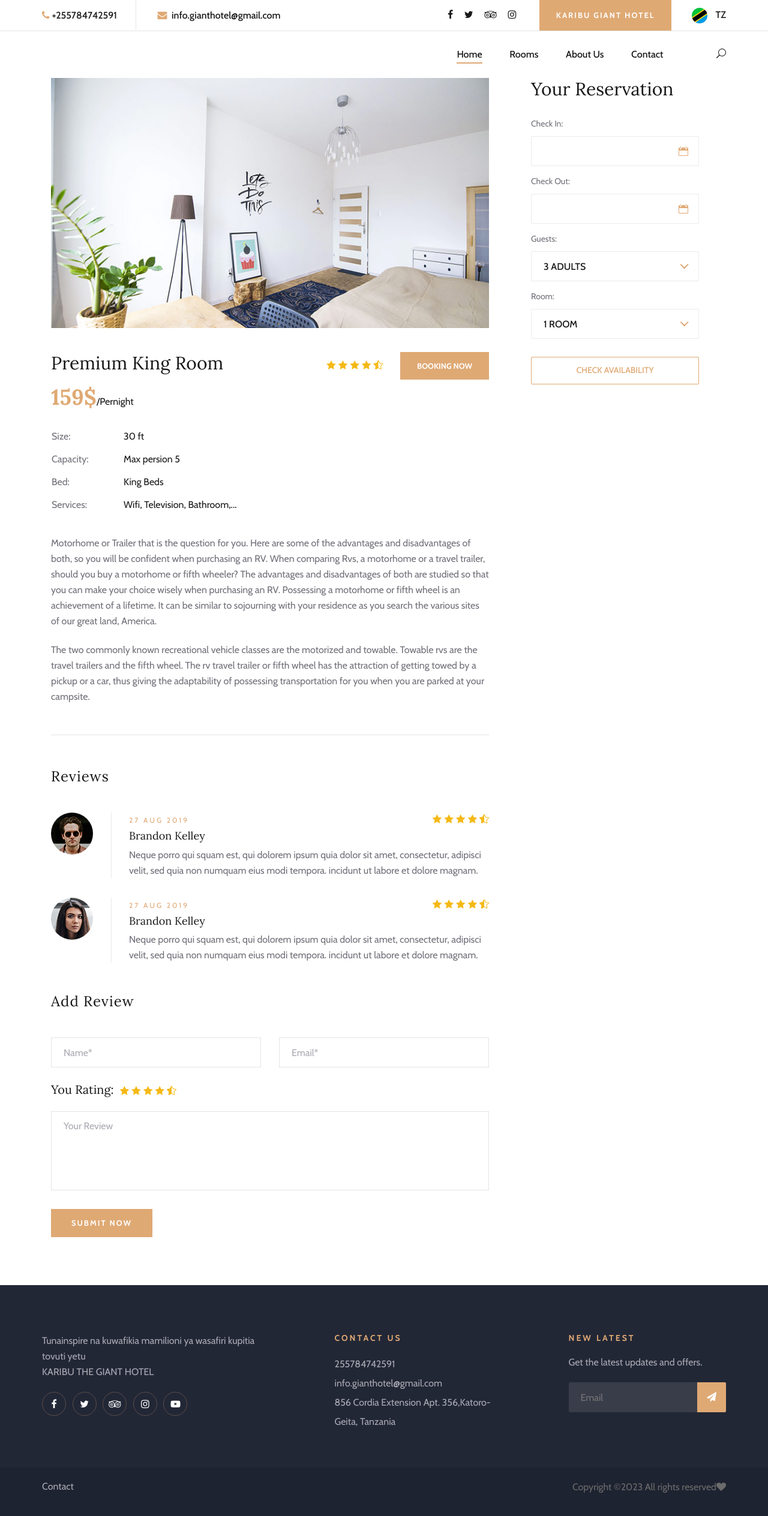
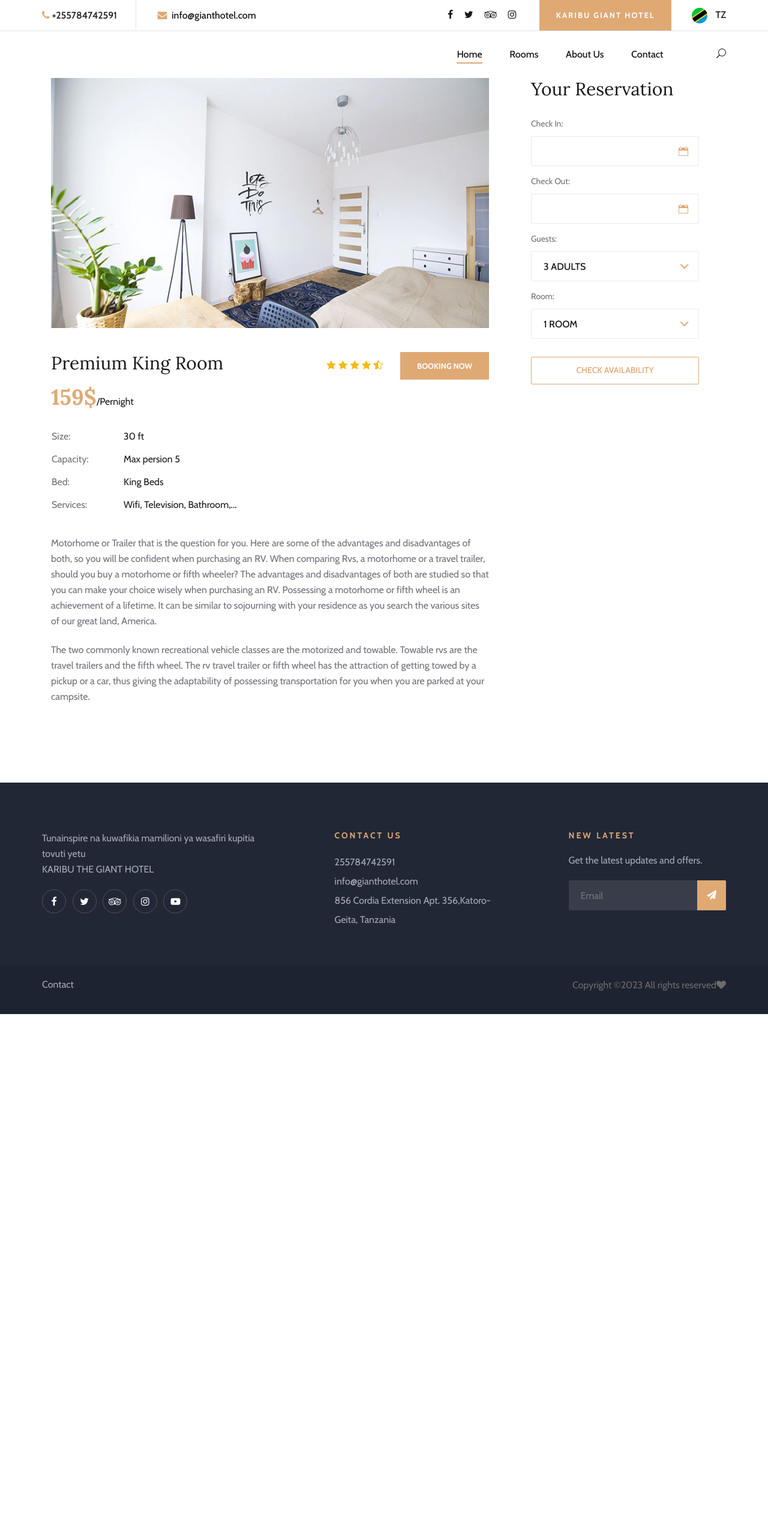
Before and after one commit to fareedcodez/giantHotel, a Django app: page /room-details/ in a window 1280 px wide. Shown: the whole page at 60% size. After the commit the page ends 1691 px from the top, so only its background shows below. Run offline with Django 4.2, Linux system fonts and the light colour scheme; some libraries are stand-ins or nearby versions.

Commit message:
add roomDetails.html

```diff
--- a/giantHotelApp/views.py
+++ b/giantHotelApp/views.py
@@ -12,5 +12,5 @@ def rooms(request,template_name='giantHotelApp/rooms.html'):
 def contactUs(request,template_name='pages/contactUs.html'):
     return render (request, template_name=template_name)
 
-def aboutUs(request,template_name='pages/aboutUs.html'):
-    return render (request, template_name=template_name)
+def aboutUs(request):
+    return render (request, 'pages/aboutUs.html')
--- a/templates/giantHotelApp/roomDetails.html
+++ b/templates/giantHotelApp/roomDetails.html
@@ -7,7 +7,7 @@
             <div class="row">
                 <div class="col-lg-8">
                     <div class="room-details-item">
-                        <img src="img/room/room-details.jpg" alt="">
+                        <img src="{% static 'img/room/room-details.jpg' %}" alt="">
                         <div class="rd-text">
                             <div class="rd-title">
                                 <h3>Premium King Room</h3>
@@ -57,74 +57,7 @@
                             </p>
                         </div>
                     </div>
-                    <div class="rd-reviews">
-                        <h4>Reviews</h4>
-                        <div class="review-item">
-                            <div class="ri-pic">
-                                <img src="img/room/avatar/avatar-1.jpg" alt="">
-                            </div>
-                            <div class="ri-text">
-                                <span>27 Aug 2019</span>
-                                <div class="rating">
-                                    <i class="icon_star"></i>
-                                    <i class="icon_star"></i>
-                                    <i class="icon_star"></i>
-                                    <i class="icon_star"></i>
-                                    <i class="icon_star-half_alt"></i>
-                                </div>
-                                <h5>Brandon Kelley</h5>
-                                <p>Neque porro qui squam est, qui dolorem ipsum quia dolor sit amet, consectetur,
-                                    adipisci velit, sed quia non numquam eius modi tempora. incidunt ut labore et dolore
-                                    magnam.</p>
-                            </div>
-                        </div>
-                        <div class="review-item">
-                            <div class="ri-pic">
-                                <img src="img/room/avatar/avatar-2.jpg" alt="">
-                            </div>
-                            <div class="ri-text">
-                                <span>27 Aug 2019</span>
-                                <div class="rating">
-                                    <i class="icon_star"></i>
-                                    <i class="icon_star"></i>
-                                    <i class="icon_star"></i>
-                                    <i class="icon_star"></i>
-                                    <i class="icon_star-half_alt"></i>
-                                </div>
-                                <h5>Brandon Kelley</h5>
-                                <p>Neque porro qui squam est, qui dolorem ipsum quia dolor sit amet, consectetur,
-                                    adipisci velit, sed quia non numquam eius modi tempora. incidunt ut labore et dolore
-                                    magnam.</p>
-                            </div>
-                        </div>
-                    </div>
-                    <div class="review-add">
-                        <h4>Add Review</h4>
-                        <form action="#" class="ra-form">
-                            <div class="row">
-                                <div class="col-lg-6">
-                                    <input type="text" placeholder="Name*">
-                                </div>
-                                <div class="col-lg-6">
-                                    <input type="text" placeholder="Email*">
-                                </div>
-                                <div class="col-lg-12">
-                                    <div>
-                                        <h5>You Rating:</h5>
-                                        <div class="rating">
-                                            <i class="icon_star"></i>
-                                            <i class="icon_star"></i>
-                                            <i class="icon_star"></i>
-                                            <i class="icon_star"></i>
-                                            <i class="icon_star-half_alt"></i>
-                                        </div>
-                                    </div>
-                                    <textarea placeholder="Your Review"></textarea>
-                                    <button type="submit">Submit Now</button>
-                                </div>
-                            </div>
-                        </form>
-                    </div>
+
                 </div>
                 <div class="col-lg-4">
                     <div class="room-booking">
--- a/templates/pages/main.html
+++ b/templates/pages/main.html
@@ -71,7 +71,7 @@
         </div>
         <ul class="top-widget">
             <li><i class="fa fa-phone"></i>255784742591</li>
-            <li><i class="fa fa-envelope"></i> info.gianthotel@gmail.com</li>
+            <li><i class="fa fa-envelope"></i> info@gianthotel.com</li>
         </ul>
     </div>
     <!-- Offcanvas Menu Section End -->
@@ -84,7 +84,7 @@
                     <div class="col-lg-6">
                         <ul class="tn-left">
                             <li><i class="fa fa-phone"></i>+255784742591</li>
-                            <li><i class="fa fa-envelope"></i> info.gianthotel@gmail.com</li>
+                            <li><i class="fa fa-envelope"></i> info@gianthotel.com</li>
                         </ul>
                     </div>
                     <div class="col-lg-6">
@@ -162,7 +162,7 @@
                             <h6>Contact Us</h6>
                             <ul>
                                 <li>255784742591</li>
-                                <li>info.gianthotel@gmail.com</li>
+                                <li>info@gianthotel.com</li>
                                 <li>856 Cordia Extension Apt. 356,Katoro-Geita, Tanzania
                             </ul>
                         </div>
@@ -185,7 +185,7 @@
                 <div class="row">
                     <div class="col-lg-7">
                         <ul>
-                            <li><a href="#">Contact</a></li>
+                            <li><a href="{% url 'contact-us' %}">Contact</a></li>
 
                         </ul>
                     </div>
```
Also changed, not shown: templates/giantHotelApp/rooms.html (+7 -7 lines).
